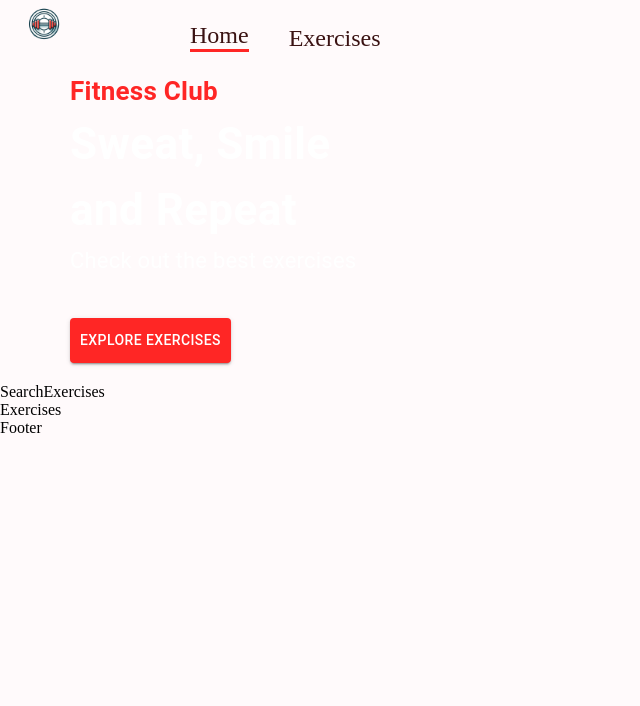
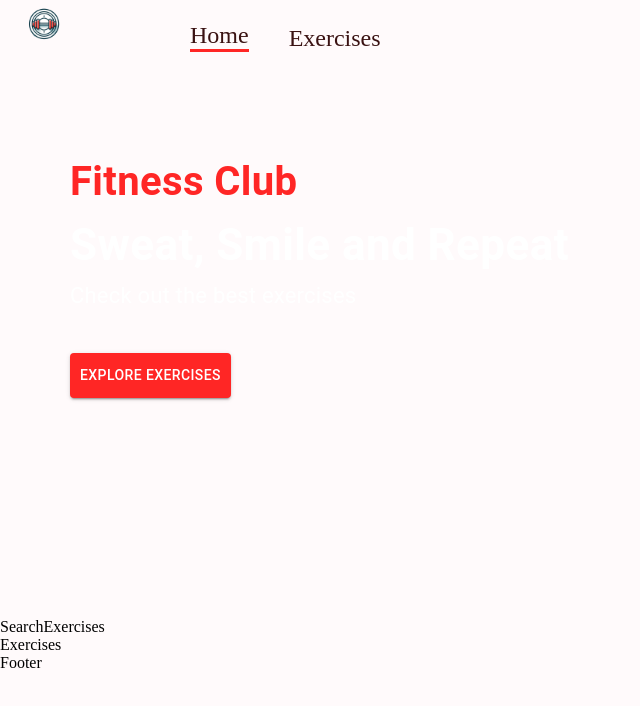
Before and after one commit to Rallefar1103/fitness-app, a React (Create React App) app: page / in a window 1280 px wide. Shown: the top 706 px of the page, without its empty margins (0-640 px from the left). Built offline with nearby package versions, Linux system fonts and the light colour scheme.

Commit message:
styles the herobanner component

```diff
--- a/src/components/HeroBanner.js
+++ b/src/components/HeroBanner.js
@@ -6,11 +6,19 @@ function HeroBanner() {
     <Box
       sx={{
         ml: { sm: "50px" },
+        mb: { lg: "200px", xs: "200px" },
       }}
       position="relative"
       p="20px"
     >
-      <Typography color="#FF2625" fontWeight="600" fontSize="26px">
+      <Typography
+        color="#FF2625"
+        fontWeight="700"
+        fontSize="40px"
+        sx={{
+          mt: { lg: "80px", xs: "100px" },
+        }}
+      >
         Fitness Club
       </Typography>
       <Typography
@@ -18,7 +26,7 @@ function HeroBanner() {
         color="white"
         sx={{ fontSize: { lg: "44px", xs: "40px" } }}
       >
-        Sweat, Smile <br /> and Repeat
+        Sweat, Smile and Repeat
       </Typography>
       <Typography fontSize="22px" lineHeight="35px" mb={5} color="white">
         Check out the best exercises
```
